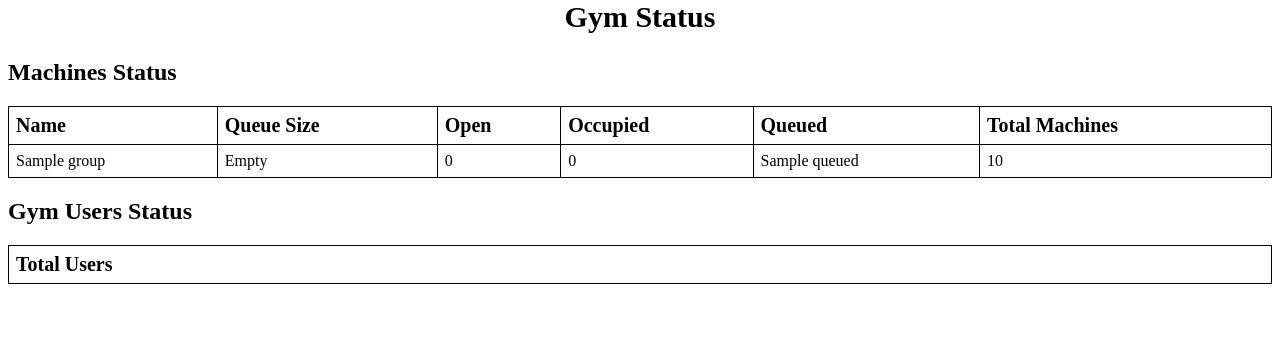
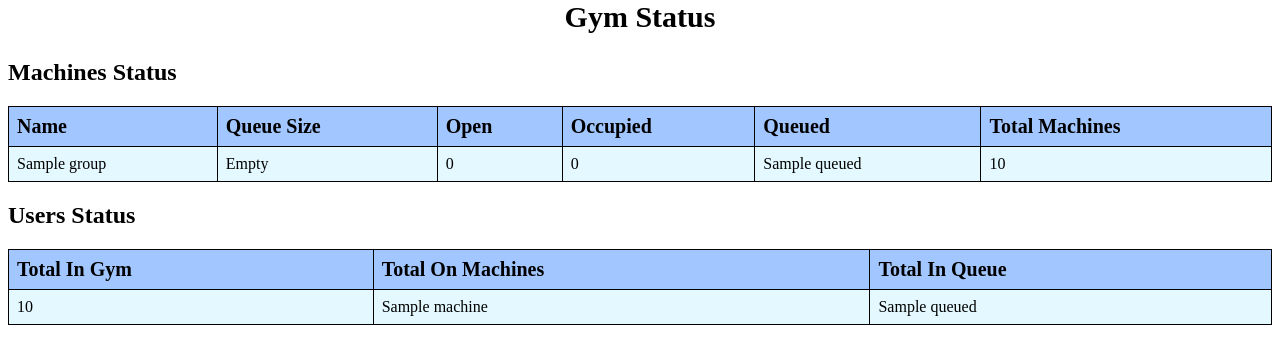
Before and after one commit to losingwait/api, a Flask app: template templates/gym/status.html in a window 1280 px wide. Shown: the part 68-432 px from the top of the page. Run offline with Flask 2, Linux system fonts and the light colour scheme; the template is opened without the code that fills it: most values are stand-ins (such as "Sample title", 1, 10 or a date in 2020); lists and menus that the app fills with data are empty.

Commit message:
Added user status & some styling

```diff
--- a/app.py
+++ b/app.py
@@ -82,6 +82,7 @@ def home():
 @app.route('/gym/status')
 @login_required
 def gym_status():
+    gym_users = db['gym_users'].find({})
     machine_groups = db['machine_groups'].find({})
     machines = db['machines'].find({})
     machine_stats = {}
@@ -95,7 +96,19 @@ def gym_status():
             machine_stats[machine['machine_group_id']][machine['in_use']] = 1
         else:
             machine_stats[machine['machine_group_id']][machine['in_use']] += 1
-    return render_template('gym/status.html', machine_groups=machine_groups, machine_stats=machine_stats)
+
+    user_stats = {}
+    user_stats['total'] = 0
+    user_stats['machine'] = 0
+    user_stats['queued'] = 0
+    for user in gym_users:
+        user_stats['total'] += 1
+        if 'machine_id' in user:
+            user_stats['machine'] += 1
+        if 'current_queue' in user:
+            user_stats['queued'] +=1
+
+    return render_template('gym/status.html', machine_groups=machine_groups, machine_stats=machine_stats, user_stats=user_stats)
 
 @app.route('/register/machine', methods=('GET', 'POST'))
 @login_required
--- a/static/css/status.css
+++ b/static/css/status.css
@@ -4,10 +4,11 @@ table, th, td {
 }
 
 th, td {
-  padding: 7px;
+  padding: 8px;
 }
 
 th {
+  background-color: #a2c6ff;
   text-align: left;
   font-size: 20px
 }
@@ -16,6 +17,14 @@ table {
   width: 100%;
 }
 
+tr:nth-child(even) {
+  background-color: #e3f8ff;
+}
+
+tr:nth-child(odd) {
+  background-color: #eeeeee;
+}
+
 .title {
   font-size: 30px;
   text-align: center;
--- a/templates/gym/status.html
+++ b/templates/gym/status.html
@@ -2,6 +2,7 @@
 
 {% block head %}
   {{ super() }}
+  <meta http-equiv="refresh" content="15">
   <link rel="stylesheet" type="text/css" href="{{ url_for('static', filename='css/status.css') }}">
 {% endblock %}
 
@@ -58,10 +59,17 @@
     {% endfor %}
   </table>
 
-  <h2>Gym Users Status</h2>
+  <h2>Users Status</h2>
   <table>
     <tr>
-      <th>Total Users</th>
+      <th>Total In Gym</th>
+      <th>Total On Machines</th>
+      <th>Total In Queue</th>
+    </tr>
+    <tr>
+      <td>{{ user_stats['total'] }}</td>
+      <td>{{ user_stats['machine'] }}</td>
+      <td>{{ user_stats['queued'] }}</td>
     </tr>
   </table>
 {% endblock %}
--- a/templates/register/machine.html
+++ b/templates/register/machine.html
@@ -33,7 +33,7 @@
     <input type='submit' value='Register'>
   </form>
 
-  <h2>Current Machines</h2>
+  <h1>Current Machines</h1>
   <table>
     <tr>
       <th>Name</th>
```
Also changed, not shown: static/css/machine.css (+13 -0 lines).
